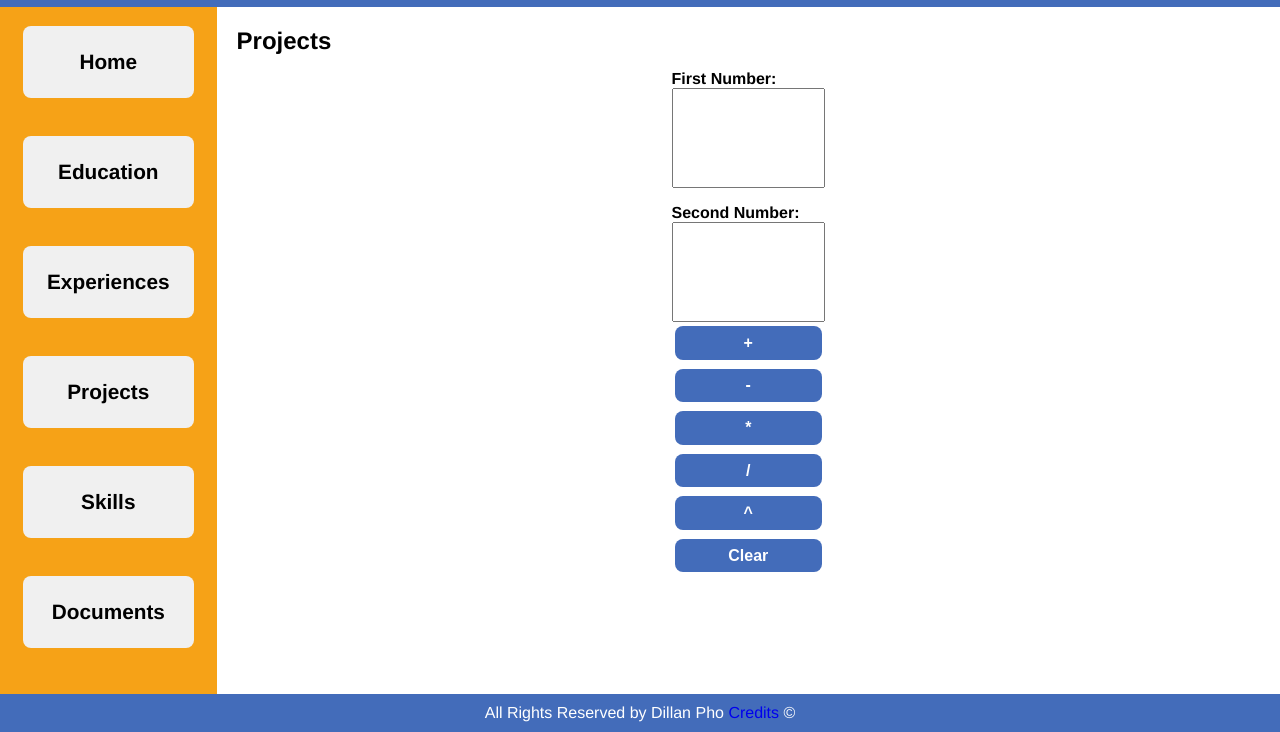
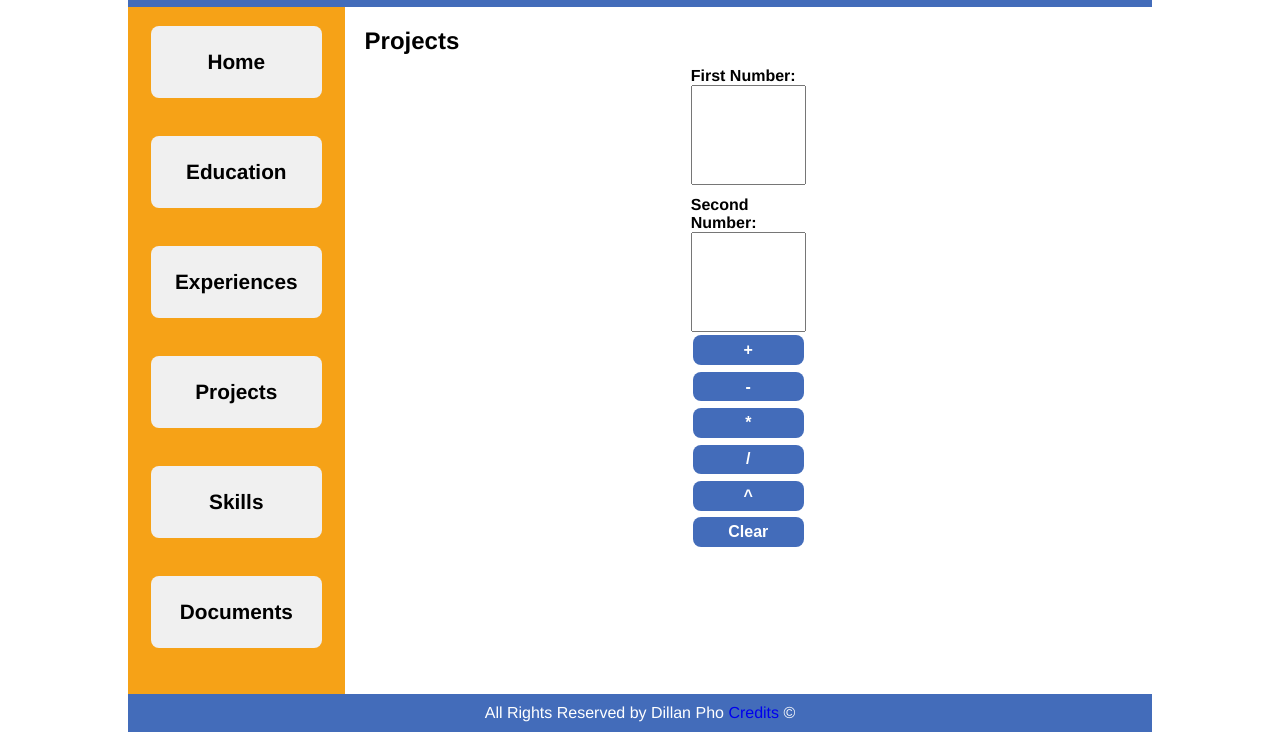
Before and after one commit to yorozoru/mp-1, a plain HTML site: page projects.html in a window 1280 px wide. Shown: the part 68-800 px from the top of the page. Drawn offline with Linux system fonts and the light colour scheme.

Commit message:
even more special styling

```diff
--- a/style.css
+++ b/style.css
@@ -14,6 +14,7 @@ img {
 
 html {
     height: 100%;
+    margin: 0 10%
 }
 
 
@@ -179,6 +180,10 @@ td, th {
     img{
         max-width: 70%;
     }
+    html {
+        height: 100%;
+        margin: 0%;
+    }
     body {
         font-size: calc(2px + 2vw);
         font-family: Helvetica, sans-serif;
```
